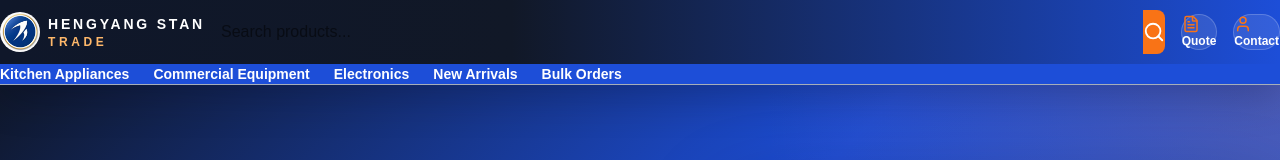
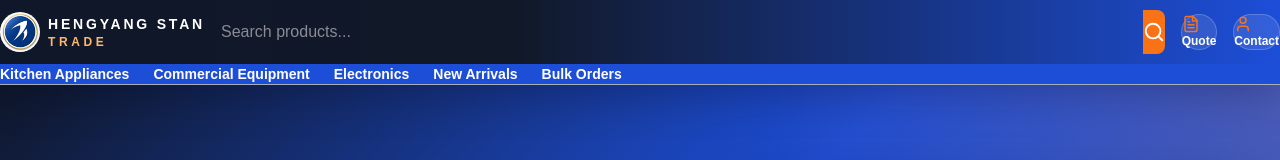
Before and after one commit to zgsgf54w5p-gif/HENGYANG-STAN-TRADE, a Next.js app: page / in a window 1280 px wide. Shown: the top 160 px of the page. Built offline with nearby package versions, Linux system fonts and the light colour scheme.

Commit message:
Update Navbar.tsx

```diff
--- a/components/Navbar.tsx
+++ b/components/Navbar.tsx
@@ -123,7 +123,7 @@ onChange={(e)=>setSearchQuery(e.target.value)}
 
 placeholder="Search products..."
 
-className="h-11 flex-1 rounded-l-lg px-4 text-black outline-none"
+className="h-11 flex-1 rounded-l-lg px-4 text-white outline-none"
 
 />
 
```
